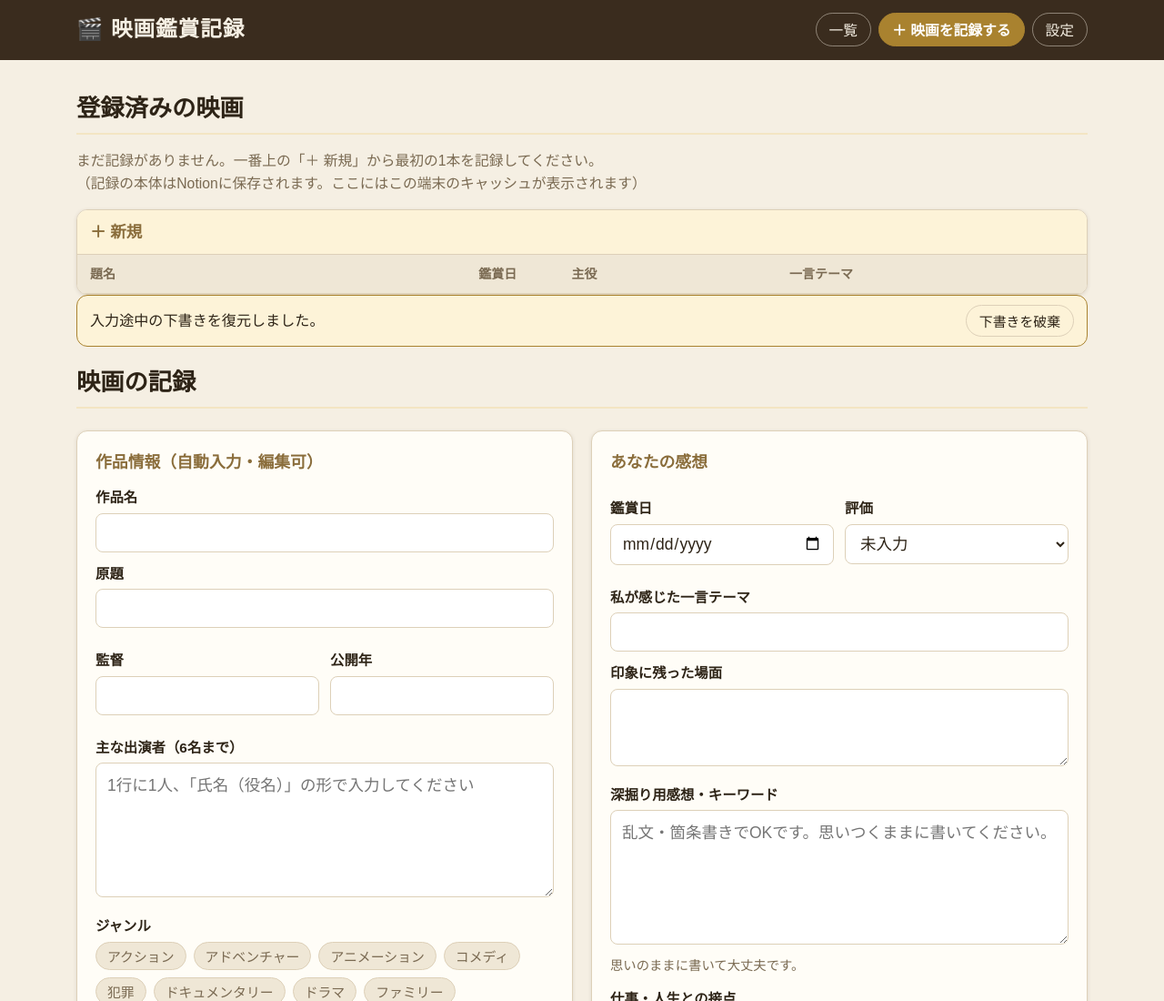
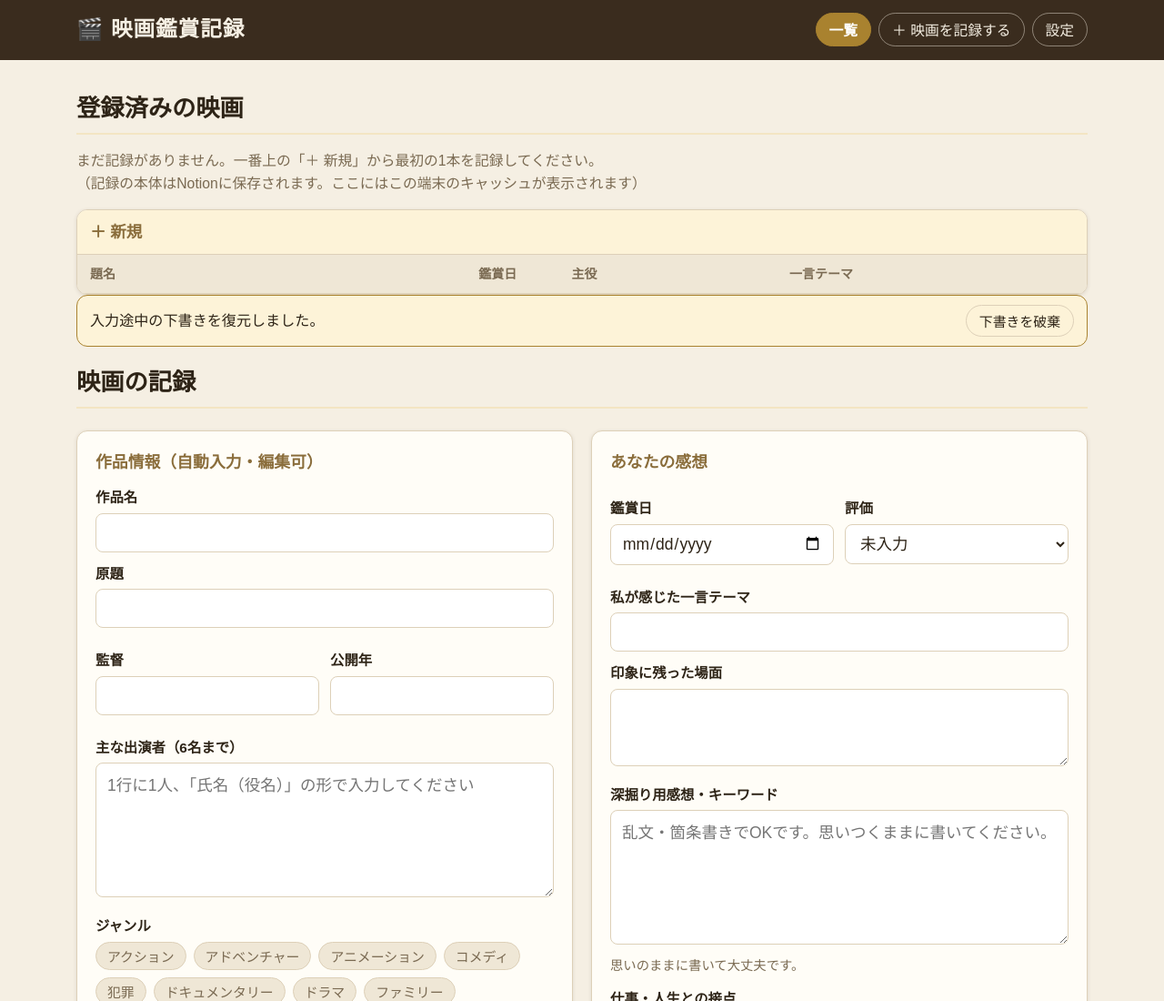
Before and after one commit to AkiraItoi/-movie-record-, a plain HTML site: page index.html in a window 1280 px wide. Shown: the top 1100 px of the page at 91% size. Drawn offline with Linux system fonts and the light colour scheme.

Commit message:
Highlight active nav buttons in gold based on view
Add styles for active navigation buttons based on the current view.

```diff
--- a/styles.css
+++ b/styles.css
@@ -59,7 +59,21 @@ body {
   font-size: 0.9rem;
   cursor: pointer;
 }
-.nav-btn-primary { background: var(--gold); border-color: var(--gold); color: #fff; font-weight: 700; }
+/* ナビボタンの色：今開いている画面に対応するボタンだけを金色にする。
+   判定は画面（view）の hidden 状態で行うため、app.js の変更は不要。
+   一覧・詳細 →「一覧」、検索・入力・確認・投稿 →「＋ 映画を記録する」、設定 →「設定」 */
+body:has(#view-list:not([hidden])) .nav-btn[data-nav="list"],
+body:has(#view-detail:not([hidden])) .nav-btn[data-nav="list"],
+body:has(#view-search:not([hidden])) .nav-btn[data-nav="search"],
+body:has(#view-form:not([hidden])) .nav-btn[data-nav="search"],
+body:has(#view-confirm:not([hidden])) .nav-btn[data-nav="search"],
+body:has(#view-post:not([hidden])) .nav-btn[data-nav="search"],
+body:has(#view-settings:not([hidden])) .nav-btn[data-nav="settings"] {
+  background: var(--gold);
+  border-color: var(--gold);
+  color: #fff;
+  font-weight: 700;
+}
 
 /* ===== レイアウト ===== */
 .app-main { max-width: 880px; margin: 0 auto; padding: 20px 16px 40px; }
```
